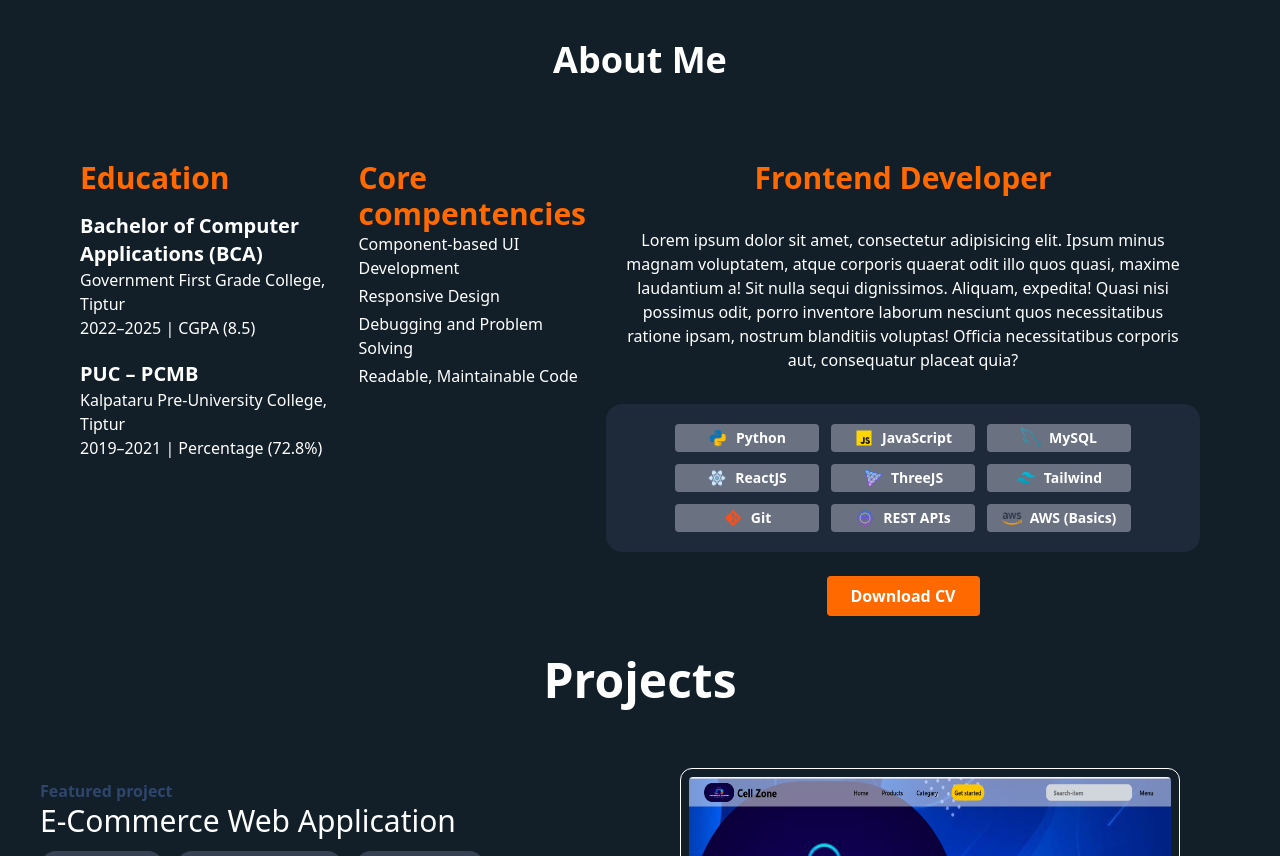
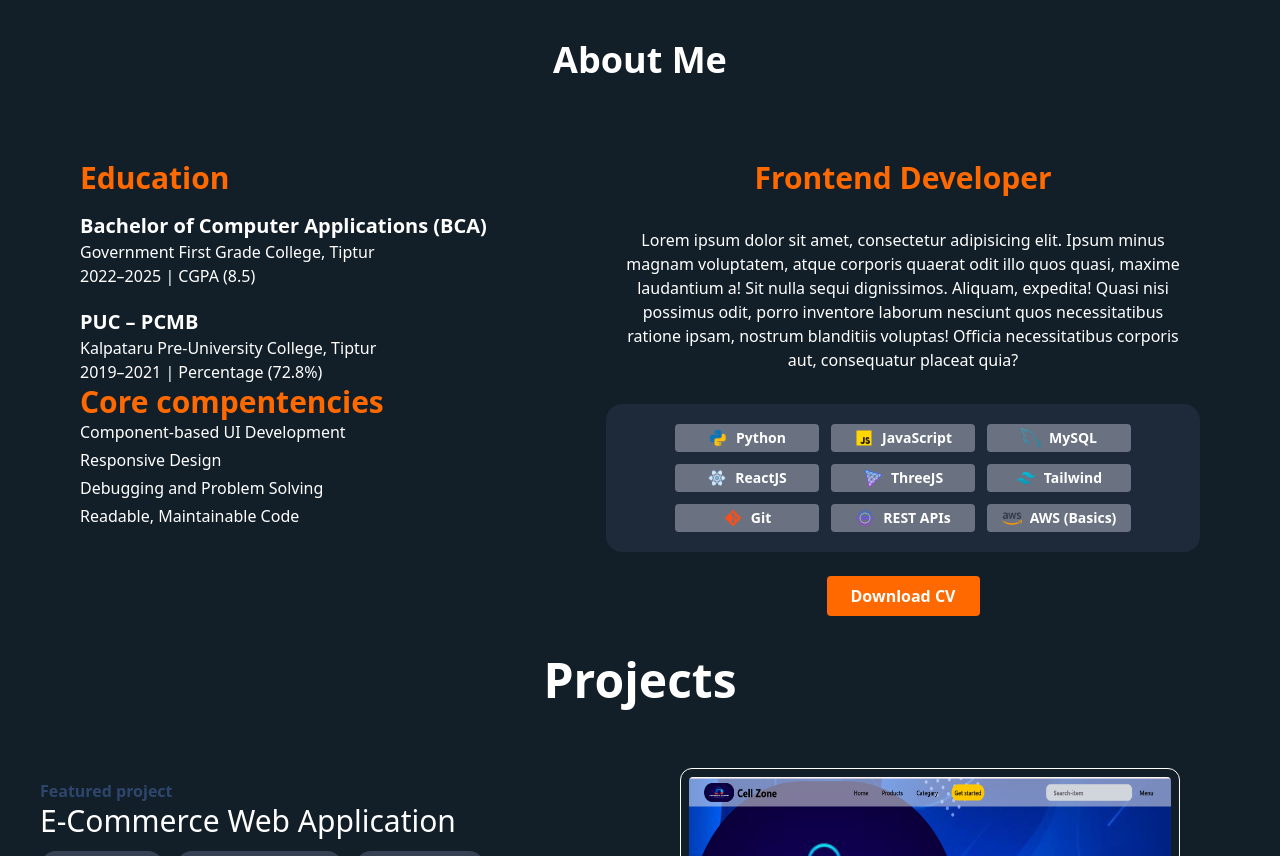
Before and after one commit to captainuman/portofolio, a React (Vite) app: page / in a window 1280 px wide. Shown: the part 760-1616 px from the top of the page. Built offline with nearby package versions, Linux system fonts and the light colour scheme.

Commit message:
flex updated

```diff
--- a/src/Components/AboutMe.jsx
+++ b/src/Components/AboutMe.jsx
@@ -9,7 +9,7 @@ const AboutMe = () => {
 
       <div className="flex flex-col lg:flex-row gap-5 mt-10">
 
-        <div className="w-full lg:w-[1300px] py-10 lg:pl-20 flex flex-row">
+        <div className="w-full lg:w-[1300px] py-10 lg:pl-20 flex flex-row lg:flex-col">
           <div>
             <h2 className="text-2xl lg:text-3xl text-orange-500 font-bold"> Education </h2>
             <p className="mt-4">
@@ -27,7 +27,7 @@ const AboutMe = () => {
               2019–2021 | Percentage (72.8%) </p>
           </div>
 
-          <div className="lg:mt1-0">
+          <div className="lg:mt-0">
             <h2 className="text-2xl lg:text-3xl text-orange-500 font-bold">
               Core compentencies
             </h2>
```
